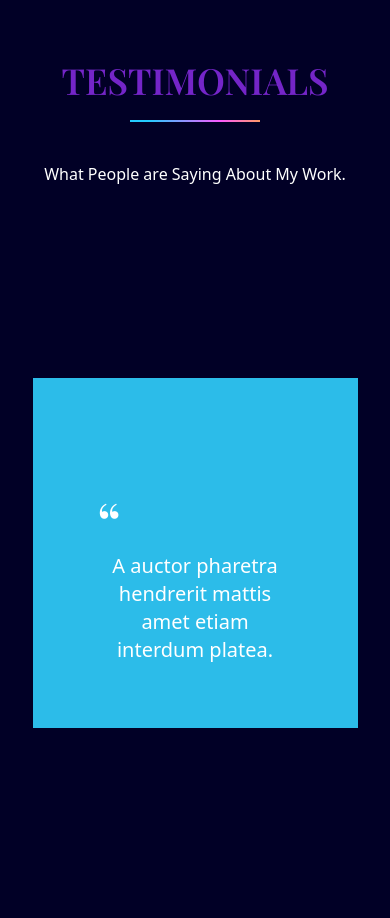
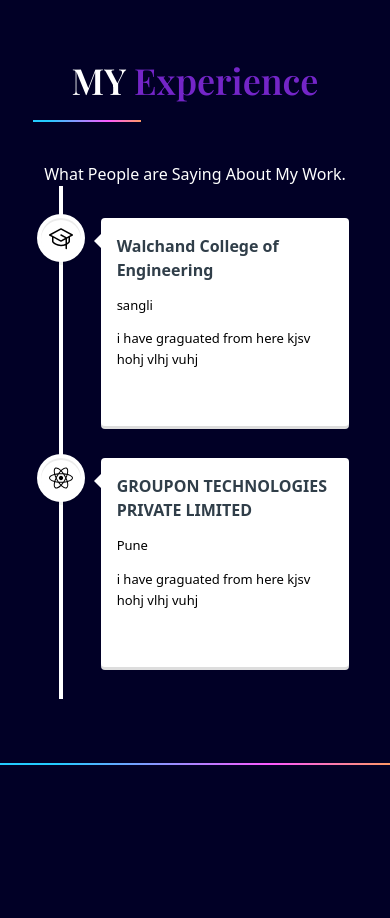
Before and after one commit to Om-Khairnar/Portfolio, a Next.js app: page / in a window 390 px wide. Shown: the part 5760-6678 px from the top of the page. Built offline with nearby package versions, Linux system fonts and the light colour scheme.

Commit message:
Here i have added the My Experience section

```diff
--- a/package.json
+++ b/package.json
@@ -15,6 +15,8 @@
     "react-anchor-link-smooth-scroll": "^1.0.12",
     "react-dom": "^18",
     "react-hook-form": "^7.49.2",
+    "react-icons": "^5.0.1",
+    "react-vertical-timeline-component": "^3.6.0",
     "tailwind": "^4.0.0",
     "web-vitals": "^2.1.4"
   },
--- a/src/pages/index.js
+++ b/src/pages/index.js
@@ -1,5 +1,3 @@
-import Image from "next/image";
-import { Inter } from "next/font/google";
 
 import { useEffect, useState } from "react";
 import useMediaQuery from "./hooks/useMediaQuery";
@@ -10,10 +8,11 @@
 import Landing from "./scenes/Landing";
 import LineGradient from "./components/LineGradient";
 import MySkills from "./scenes/MySkills";
-import Testimonials from "./scenes/Testimonials";
+import Experience from "./scenes/Experience";
 import Projects from "./scenes/Projects";
 import Contact from "./scenes/Contact";
 import Footer from "./scenes/Footer";
+
 
 
 export default function Home() {
@@ -79,7 +78,7 @@
           amount="all"
           onViewportEnter={() => setSelectedPage("testimonials")}
         >
-          <Testimonials />
+          <Experience/>
         </motion.div>
       </div>
       <LineGradient />
--- /dev/null
+++ b/src/pages/scenes/Experience.jsx
@@ -0,0 +1,80 @@
+import LineGradient from "../components/LineGradient";
+import { motion } from "framer-motion";
+import {
+  VerticalTimeline,
+  VerticalTimelineElement,
+} from "react-vertical-timeline-component";
+import "react-vertical-timeline-component/style.min.css";
+import { PiGraduationCap } from "react-icons/pi";
+import { FaReact } from "react-icons/fa";
+
+const Experience = () => {
+  const experienceData = [
+    {
+      title: "Walchand College of Engineering",
+      location: "sangli",
+      description: "i have graguated from here kjsv hohj vlhj vuhj",
+      icon: <PiGraduationCap />,
+      date: "2019-2023",
+    },
+    {
+      title: "GROUPON TECHNOLOGIES PRIVATE LIMITED",
+      location: "Pune",
+      description: "i have graguated from here kjsv hohj vlhj vuhj",
+      icon: <FaReact />,
+      date: "Present",
+    },
+  ];
+  return (
+    <section id="testimonials" className="pt-32 pb-16">
+      {/* HEADING */}
+      <motion.div
+        className="md:w-1/3 text-center md:text-left"
+        initial="hidden"
+        whileInView="visible"
+        viewport={{ once: true, amount: 0.5 }}
+        transition={{ duration: 0.5 }}
+        variants={{
+          hidden: { opacity: 0, x: -50 },
+          visible: { opacity: 1, x: 0 },
+        }}
+      >
+        <p className="font-playfair font-semibold text-4xl mb-5">
+          MY <span className="text-red">Experience</span>
+        </p>
+        <LineGradient width="w-1/3" />
+        <p className="mt-10">What People are Saying About My Work.</p>
+      </motion.div>
+      <div>
+        <VerticalTimeline>
+          {experienceData.map((experience, index) => (
+            <VerticalTimelineElement
+              key={index}
+              className="vertical-timeline-element--work"
+              contentStyle={{
+                background: "#fff",
+                color: "#000",
+                textAlign: "left",
+              }}
+              contentArrowStyle={{ borderRight: "7px solid  #fff" }}
+              dateClassName="text-white"
+              date={experience.date}
+              icon={experience.icon}
+              iconStyle={{ background: "#fff", color: "#000"}}
+            >
+              <h2 className="vertical-timeline-element-title font-bold">
+                {experience.title}
+              </h2>
+              <p>
+                {experience.location}
+              </p>
+              <p>{experience.description}</p>
+            </VerticalTimelineElement>
+          ))}
+        </VerticalTimeline>
+      </div>
+    </section>
+  );
+};
+
+export default Experience;
--- a/src/pages/scenes/Navbar.jsx
+++ b/src/pages/scenes/Navbar.jsx
@@ -47,7 +47,7 @@
               setSelectedPage={setSelectedPage}
             />
             <Link
-              page="Testimonials"
+              page="My Experience"
               selectedPage={selectedPage}
               setSelectedPage={setSelectedPage}
             />
@@ -104,7 +104,7 @@
                 setSelectedPage={setSelectedPage}
               />
               <Link
-                page="Testimonials"
+                page="My Experience"
                 selectedPage={selectedPage}
                 setSelectedPage={setSelectedPage}
               />
--- a/src/pages/scenes/Testimonials.jsx
+++ /dev/null
@@ -1,89 +0,0 @@
-import LineGradient from "../components/LineGradient";
-import { motion } from "framer-motion";
-
-const Testimonials = () => {
-  return (
-    <section id="testimonials" className="pt-32 pb-16">
-      {/* HEADING */}
-      <motion.div
-        className="md:w-1/3 text-center md:text-left"
-        initial="hidden"
-        whileInView="visible"
-        viewport={{ once: true, amount: 0.5 }}
-        transition={{ duration: 0.5 }}
-        variants={{
-          hidden: { opacity: 0, x: -50 },
-          visible: { opacity: 1, x: 0 },
-        }}
-      >
-        <p className="font-playfair font-semibold text-4xl mb-5 text-red">
-          TESTIMONIALS
-        </p>
-        <LineGradient width="mx-auto w-2/5" />
-        <p className="mt-10">
-          What People are Saying About My Work.
-        </p>
-      </motion.div>
-
-      {/* TESTIMONIALS */}
-      <div className="md:flex md:justify-between gap-8">
-        <motion.div
-          className="mx-auto relative bg-blue max-w-[400px] h-[350px] flex flex-col justify-end p-16 mt-48
-            before:absolute before:top-[-120px] before:-ml-[110px] before:left-1/2 before:content-person1"
-          initial="hidden"
-          whileInView="visible"
-          viewport={{ once: true, amount: 0.5 }}
-          transition={{ duration: 0.6 }}
-          variants={{
-            hidden: { opacity: 0, scale: 0.8 },
-            visible: { opacity: 1, scale: 1 },
-          }}
-        >
-          <p className="font-playfair text-6xl">“</p>
-          <p className="text-center text-xl">
-            A auctor pharetra hendrerit mattis amet etiam interdum platea.
-          </p>
-        </motion.div>
-
-        <motion.div
-          className="mx-auto relative bg-red max-w-[400px] h-[350px] flex flex-col justify-end p-16 mt-48
-            before:absolute before:top-[-120px] before:-ml-[110px] before:left-1/2 before:content-person2"
-          initial="hidden"
-          whileInView="visible"
-          viewport={{ once: true, amount: 0.5 }}
-          transition={{ delay: 0.2, duration: 0.6 }}
-          variants={{
-            hidden: { opacity: 0, scale: 0.8 },
-            visible: { opacity: 1, scale: 1 },
-          }}
-        >
-          <p className="font-playfair text-6xl">“</p>
-          <p className="text-center text-xl">
-            Aliquam aliquet integer ut fames odio in at. At magna ornare dictum
-            lectus.
-          </p>
-        </motion.div>
-
-        <motion.div
-          className="mx-auto relative bg-yellow max-w-[400px] h-[350px] flex flex-col justify-end p-16 mt-48
-            before:absolute before:top-[-120px] before:-ml-[110px] before:left-1/2 before:content-person3"
-          initial="hidden"
-          whileInView="visible"
-          viewport={{ once: true, amount: 0.5 }}
-          transition={{ delay: 0.4, duration: 0.6 }}
-          variants={{
-            hidden: { opacity: 0, scale: 0.8 },
-            visible: { opacity: 1, scale: 1 },
-          }}
-        >
-          <p className="font-playfair text-6xl">“</p>
-          <p className="text-center text-xl">
-            Fames odio in at. At magna ornare dictum lectus.
-          </p>
-        </motion.div>
-      </div>
-    </section>
-  );
-};
-
-export default Testimonials;
```
Also changed, not shown: 1 other file (tests, documents, lock files or other folders).
